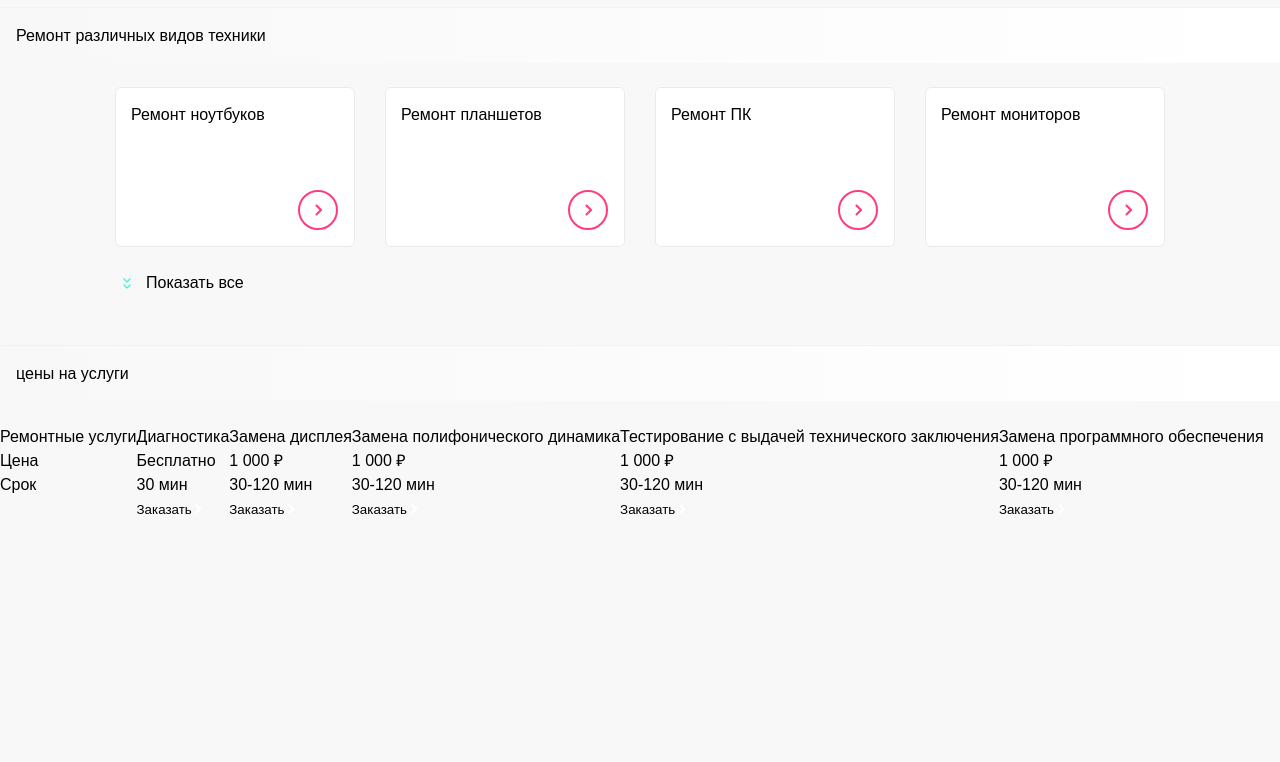
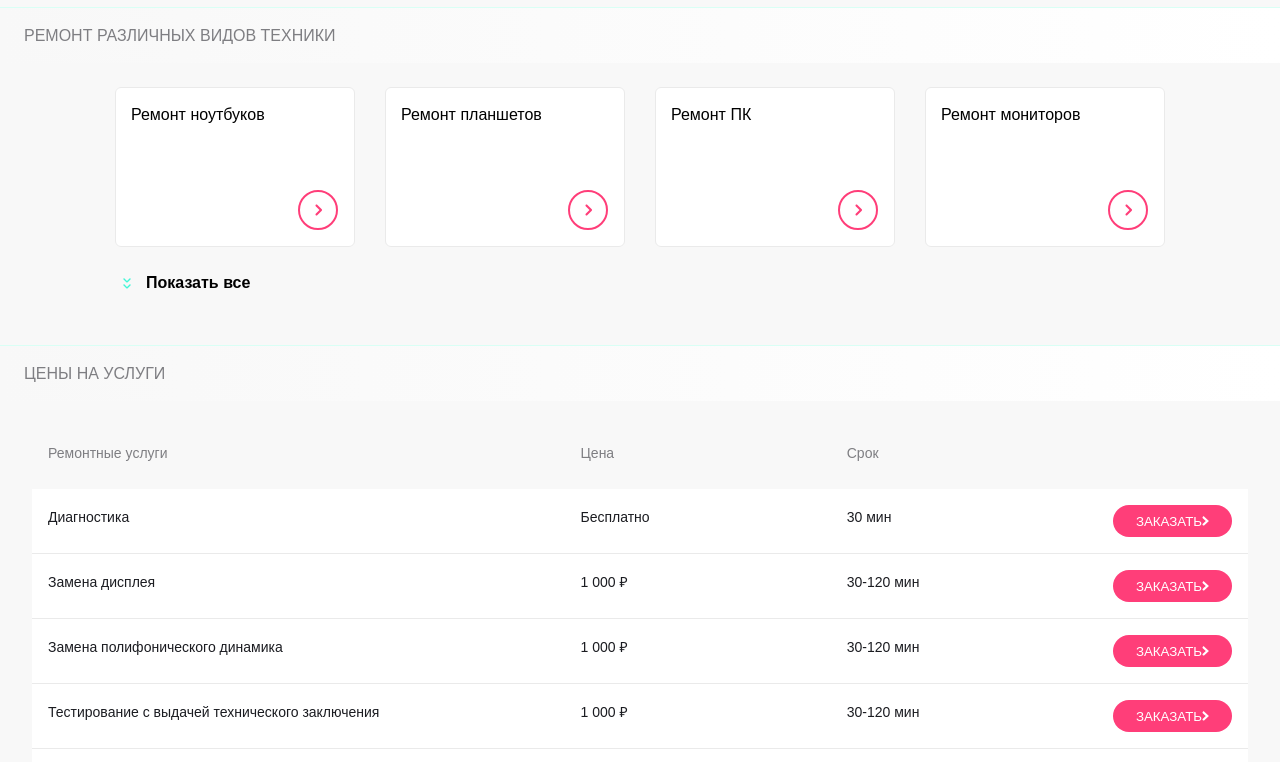
Before and after one commit to LenskyART/finish-web, a website built with webpack: page src/index.html in a window 1280 px wide. Shown: the part 852-1614 px from the top of the page. Before the commit the page ends 1373 px from the top, so only its background shows below. Built offline with nearby package versions, Linux system fonts and the light colour scheme; files whose address does not match are found by name; a web font is replaced by a local one.

Commit message:
added price desc

```diff
--- a/src/index.html
+++ b/src/index.html
@@ -190,7 +190,7 @@
             </div>
         </main>
 
-        <div id="expand" class="expand-brand">
+        <div class="expand-brand">
             <img class="expand__img" src="./assets/expand.svg" alt="expand">
             <p class="expand__txt">Показать все</p>
         </div>
@@ -252,12 +252,15 @@
                 <p class="expand__txt">Показать все</p>
             </div>
         </div>
-    <div class='title'>цены на услуги</div>
+    <div class='title'>
+        <p>цены на услуги</p>
+    </div>
     <section class='price'>
         <div class='price__head'>
             <p>Ремонтные услуги</p>
             <p>Цена</p>
             <p>Срок</p>
+            <button class='price__btn'>Заказать <img src='assets/dropdown.svg' alt='arrow'></button>
         </div>
         <div class='price__row'>
             <p>Диагностика</p>
--- a/src/styles/mySlyder.scss
+++ b/src/styles/mySlyder.scss
@@ -12,16 +12,16 @@
 }
 
 .title {
-  padding: 16px;
+  padding: 16px 24px;
   background: linear-gradient(to right, #f8f8f8, #fff);
   height: 56px;
   margin: 50px 0 24px;
   border-top: 1px solid #D9FFF5;
-}
 
-.divider p {
-  color: #7e7e82;
-  text-transform: uppercase;
+  p {
+    color: #7e7e82;
+    text-transform: uppercase;
+  }
 }
 
 .container {
@@ -82,6 +82,7 @@
   justify-content: left;
   align-items: center;
   cursor: pointer;
+  font-weight: bold;
 }
 
 .expand__txt {
--- /dev/null
+++ b/src/styles/price.scss
@@ -0,0 +1,74 @@
+.price {
+  margin: 0 32px 32px 32px;
+  display: flex;
+  flex-flow: column nowrap;
+
+  p {
+    font-size: 14px;
+  }
+}
+
+.price__head {
+  display: flex;
+  flex-flow: nowrap;
+  justify-content: space-between;
+  padding: 16px;
+
+  p {
+    color: #7e7e82;
+    flex: 1 10;
+
+    &:first-child {
+      min-width: 350px;
+      flex: 2 0;
+    }
+  }
+
+  .price__btn {
+    visibility: hidden;
+  }
+}
+
+.price__row {
+  background-color: #fff;
+  border-bottom: 1px solid #eaeaea;
+  display: flex;
+  flex-flow: nowrap;
+  justify-content: space-between;
+  padding: 16px;
+
+  &:first-child {
+    border-top-left-radius: 6px;
+    border-top-right-radius: 6px;
+  }
+
+  &:last-child {
+    border-bottom-left-radius: 6px;
+    border-bottom-right-radius: 6px;
+  }
+
+  p {
+    color: #1B1C21;
+    flex: 1 10;
+
+
+    &:first-child {
+      min-width: 350px;
+      flex: 2 0;
+    }
+
+  }
+
+}
+
+.price__btn {
+  width: 119px !important;
+  height: 32px !important;
+  background-color: #ff3e79;
+  border-radius: 16px;
+  color: #fff;
+  display: flex;
+  justify-content: center;
+  align-items: center;
+  text-transform: uppercase;
+}
--- a/src/styles/scss.scss
+++ b/src/styles/scss.scss
@@ -18,6 +18,7 @@ body {
 
 @import "fonts/stylesheet.css";
 @import "aside.scss";
+@import "price.scss";
 
 @media (min-width: 1440px) {
   .wrapper {
@@ -130,6 +131,7 @@ button {
   display: flex;
   white-space: nowrap;
   align-items: center;
+  font-weight: bold;
 
   .exp__img {
     width: 24px;
```
Also changed, not shown: dist/1acef0d8726cc778d36d.svg (added), dist/index.html, dist/index_bundle.js, src/price.scss (deleted).
